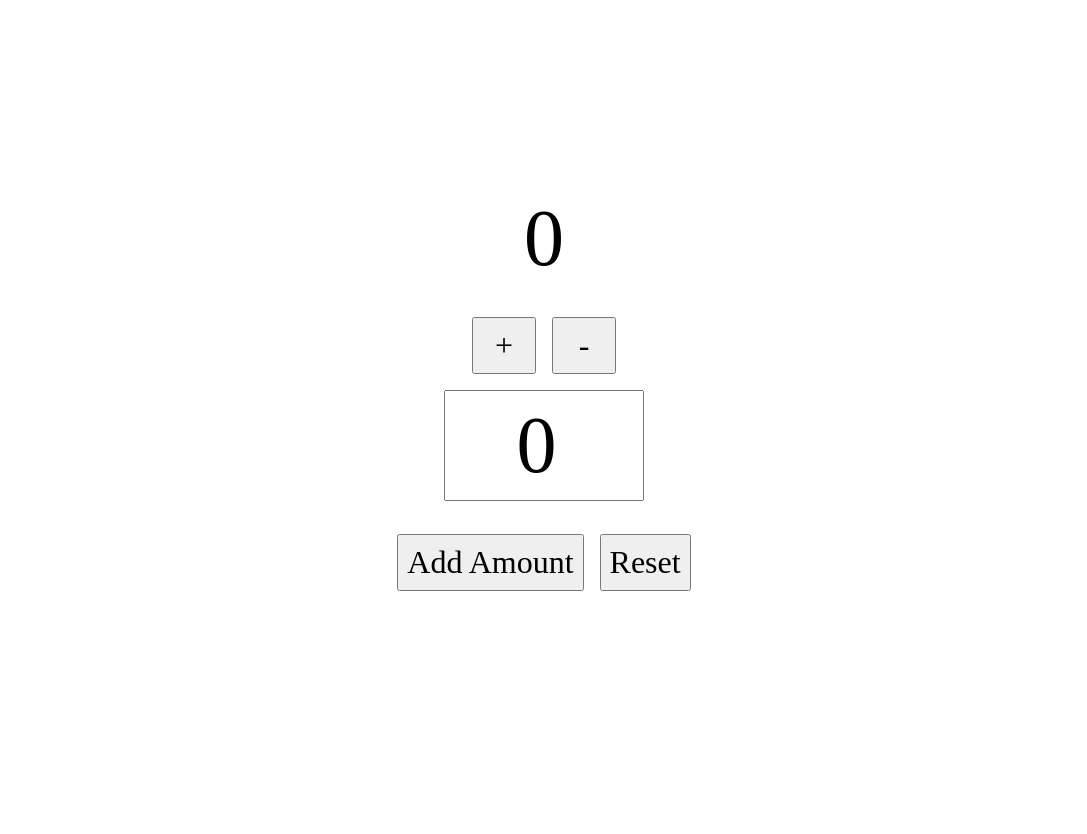
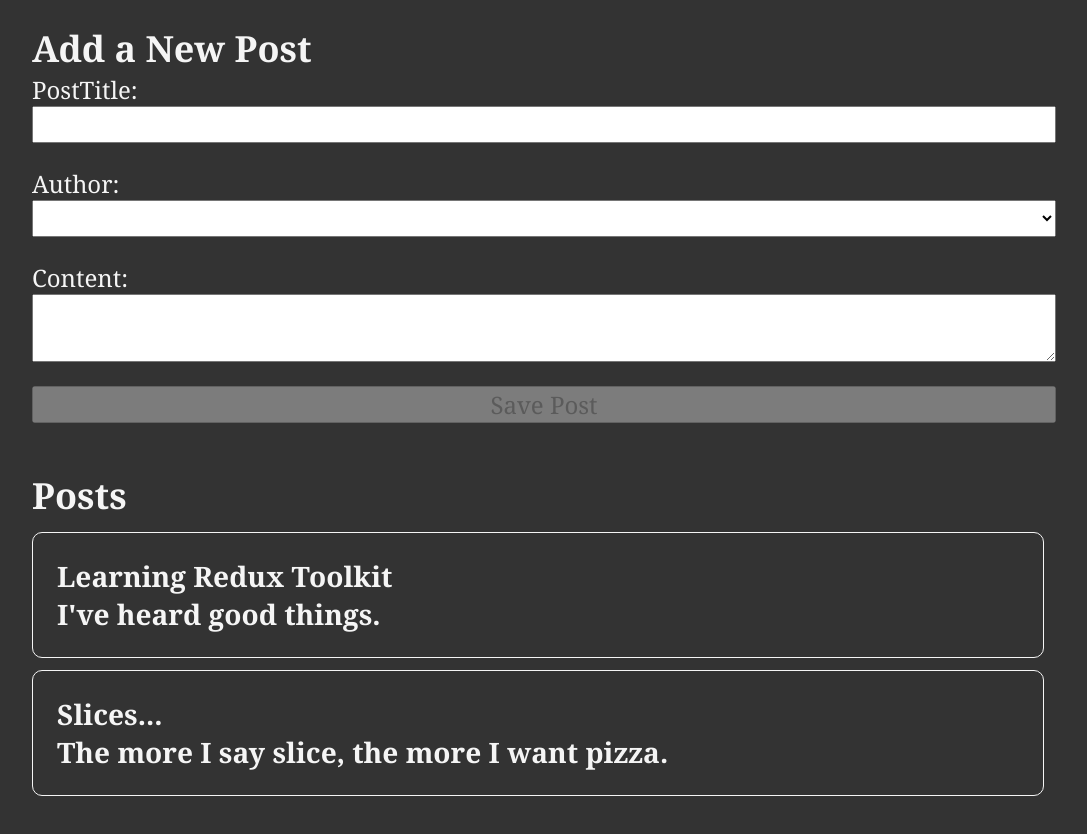
Before and after one commit to summerswl/react_redux_toolkit, a React (Create React App) app: page / in a window 1280 px wide. Shown: the top 834 px of the page, without its empty margins (96-1183 px from the left). Before the commit the page ends 800 px from the top, so only its background shows below. Built offline with nearby package versions, Linux system fonts and the light colour scheme.

Commit message:
Added posts and users features

```diff
--- a/src/App.js
+++ b/src/App.js
@@ -1,9 +1,19 @@
+/**
+ * Represents the main application component.
+ * Renders the root div with a class name "App".
+ * The Counter component is currently commented out.
+ */
 import Counter from './features/counter/Counter';
+import PostsList from './features/posts/PostsList'
+import AddPostForm from './features/posts/AddPostForm';
 
 function App() {
   return (
     <div className="App">
-      <Counter/>
+      {/* <Counter/> */}
+      <AddPostForm/>
+      <PostsList/>
+
     </div>
   );
 }
--- a/src/app/store.js
+++ b/src/app/store.js
@@ -1,9 +1,14 @@
 import { configureStore } from "@reduxjs/toolkit";
-import counterReducer from '../features/counter/counterSlice'
+import counterReducer from '../features/counter/counterSlice';
+import postsReducer from '../features/posts/postsSlice';
+import usersReducer from '../features/users/usersSlice';
 
 // everything imported into the store is available to the entire app through the <Provider> in index.js
 export const store = configureStore({
     reducer: {
         counter: counterReducer,
+        posts: postsReducer,
+        users: usersReducer
     }
+
 })
--- a/src/features/counter/Counter.js
+++ b/src/features/counter/Counter.js
@@ -15,7 +15,7 @@
 const Counter = () => {
   const count = useSelector(state => state.counter.count);
   const dispatch = useDispatch();
-  const [incrementAmount, setIncrementAmount] = React.useState(0);
+  const [incrementAmount, setIncrementAmount] = useState(0);
 
   const handleIncrementAmountChange = (e) => setIncrementAmount(e.target.value);
 
@@ -46,4 +46,4 @@
   );
 };
 
-export default Counter;
+export default Counter
--- a/src/features/counter/counterSlice.js
+++ b/src/features/counter/counterSlice.js
@@ -28,4 +28,4 @@
 // both actions need to be exported
 export const { increment, decrement, reset, incrementByAmount } = counterSlice.actions;
 // store will need full reducer
-export default counterSlice.reducer;
+export default counterSlice.reducer
--- /dev/null
+++ b/src/features/posts/AddPostForm.js
@@ -0,0 +1,71 @@
+import { useState } from "react";
+import { useDispatch, useSelector } from "react-redux";
+import { postAdded } from "./postsSlice";
+import { selectAllUsers } from "../users/usersSlice";
+import React from 'react'
+
+const AddPostForm = () => {
+    const dispatch = useDispatch()
+    const [title, setTitle] = useState('')
+    const [content, setContent] = useState('')
+    const [userId, setUserId] = useState('')
+
+    const users = useSelector(selectAllUsers)
+
+    const onTitleChanged = e => setTitle(e.target.value)
+    const onContentChanged = e => setContent(e.target.value)
+    const onAuthorChanged = e => setUserId(e.target.value)
+
+    const onSavePostClicked = () => {
+        if (title && content) {
+            dispatch(
+                postAdded(title, content, userId)
+            )
+            setTitle('')
+            setContent('')
+        }
+    }
+
+    const canSave = Boolean(title) && Boolean(content) && Boolean(userId)
+
+    // mapping over the users that are brought in
+    const usersOptions = users.map(user => (
+        <option key={user.id} value={user.id}>
+            {user.name}
+        </option>
+    ))
+  return (
+    <section>
+        <h2>Add a New Post</h2>
+        <form>
+            <label htmlFor='postTitle'>PostTitle:</label>
+            <input
+                type='text'
+                id='postTitle'
+                name='postTitle'
+                value={title}
+                onChange={onTitleChanged}
+            />
+            <label htmlFor='postAuthor'>Author:</label>
+            <select id='postAuthor' value={userId} onChange={onAuthorChanged}>
+                <option value=''></option>
+                {usersOptions}
+            </select>
+            <label htmlFor='postContent'>Content:</label>
+            <textarea
+                id='postContent'
+                name='postContent'
+                value={content}
+                onChange={onContentChanged}
+            />
+            <button
+                type='button'
+                onClick={onSavePostClicked}
+                disabled={!canSave}
+            >Save Post</button>
+        </form>
+    </section>
+  )
+}
+
+export default AddPostForm
--- /dev/null
+++ b/src/features/posts/PostsList.js
@@ -0,0 +1,23 @@
+import { useSelector } from 'react-redux';
+import { selectAllPosts } from './postsSlice';
+
+import React from 'react'
+
+const PostsList = () => {
+    const posts = useSelector(selectAllPosts)
+
+    const renderedPosts = posts.map(post => (
+      <article key={post.id}>
+        <h3>{post.title}</h3>
+        <h3>{post.content.substring(0, 100)}</h3>
+      </article>
+    ))
+  return (
+    <section>
+      <h2>Posts</h2>
+      {renderedPosts}
+    </section>
+  )
+}
+
+export default PostsList
--- /dev/null
+++ b/src/features/posts/postsSlice.js
@@ -0,0 +1,34 @@
+import { createSlice, nanoid } from '@reduxjs/toolkit';
+
+const initialState = [
+    { id: '1', title: 'Learning Redux Toolkit', content: "I've heard good things." },
+    { id: '2', title: 'Slices...', content: "The more I say slice, the more I want pizza." }
+]
+
+const postsSlice = createSlice({
+    name: 'posts',
+    initialState,
+    reducers: {
+        postAdded: {
+            reducer(state, action) {
+                state.push(action.payload)
+            },
+            prepare(title, content, userid) {
+                return {
+                    payload: {
+                        id: nanoid(),
+                        title,
+                        content,
+                        userid
+                    }
+                }
+            }
+        }
+    }
+})
+
+export const selectAllPosts = (state) => state.posts;
+
+export const { postAdded } = postsSlice.actions
+
+export default postsSlice.reducer
--- /dev/null
+++ b/src/features/users/usersSlice.js
@@ -0,0 +1,18 @@
+import { createSlice } from "@reduxjs/toolkit";
+
+const initialState = [
+    { id: '0', name: 'Dude Lebowski' },
+    { id: '1', name: 'Peter Griffin' },
+    { id: '2', name: 'El Capitan' }
+
+]
+
+const usersSlice = createSlice({
+    name: 'users',
+    initialState,
+    reducers: {}
+})
+
+export const selectAllUsers = (state) => state.users;
+
+export default usersSlice.reducer
--- a/src/index.css
+++ b/src/index.css
@@ -1,4 +1,5 @@
-* {
+/* css for counter component */
+/* * {
   margin: 0;
   padding: 0;
   box-sizing: border-box;
@@ -37,4 +38,75 @@
 
 button:first-child {
   margin-left: 0;
+} */
+
+/* css for Posts component */
+* {
+  margin: 0;
+  padding: 0;
+  box-sizing: border-box;
 }
+
+html {
+  font-family: Cambria, Cochin, Georgia, Times, "Times New Roman", serif;
+  background: #333;
+  color: whitesmoke;
+}
+
+body {
+  min-height: 100vh;
+  font-size: 1.5rem;
+  padding: 0 10% 10%;
+}
+
+input,
+textarea,
+button,
+select {
+  font: inherit;
+  margin-bottom: 1em;
+}
+
+main {
+  max-width: 500px;
+  margin: auto;
+}
+
+section {
+  margin-top: 1em;
+}
+
+article {
+  margin: 0.5em 0.5em 0.5em 0;
+  border: 1px solid whitesmoke;
+  border-radius: 10px;
+  padding: 1em;
+}
+
+h1 {
+  font-size: 3.5rem;
+}
+
+p {
+  font-family: Arial, Helvetica, sans-serif;
+  line-height: 1.4;
+  font-size: 1.2rem;
+  margin: 0.5em 0;
+}
+
+form {
+  display: flex;
+  flex-direction: column;
+}
+
+.postCredit {
+  font-size: 1rem;
+}
+
+.reactionButton {
+  margin: 0 0.25em 0 0;
+  background: transparent;
+  border: none;
+  color: whitesmoke;
+  font-size: 1rem;
+}
```
Also changed, not shown: src/index.js (+7 -0 lines).
